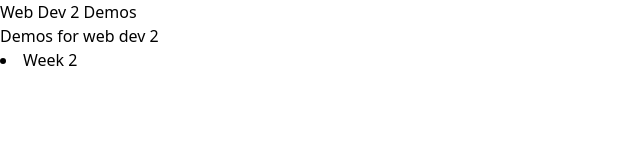
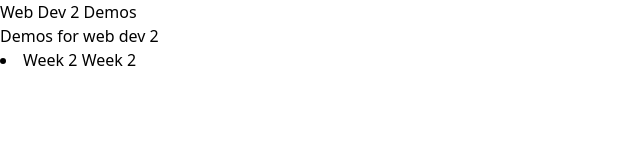
Before and after one commit to WeiChengLai1994/webdev2-demos-Wednesday0911, a Next.js app: page / in a window 1280 px wide. Shown: the top 160 px of the page, without its empty margins (0-640 px from the left). Built offline with nearby package versions, Linux system fonts and the light colour scheme.

Commit message:
Ready for w3

```diff
--- a/app/page.js
+++ b/app/page.js
@@ -6,6 +6,7 @@ export default function Page(){
       <p>Demos for web dev 2</p>
       <li>
         <Link href={"/week-2"}> Week 2</Link>
+        <Link href={"/week-3"}> Week 2</Link>
       </li>
     </div>
   )
```
